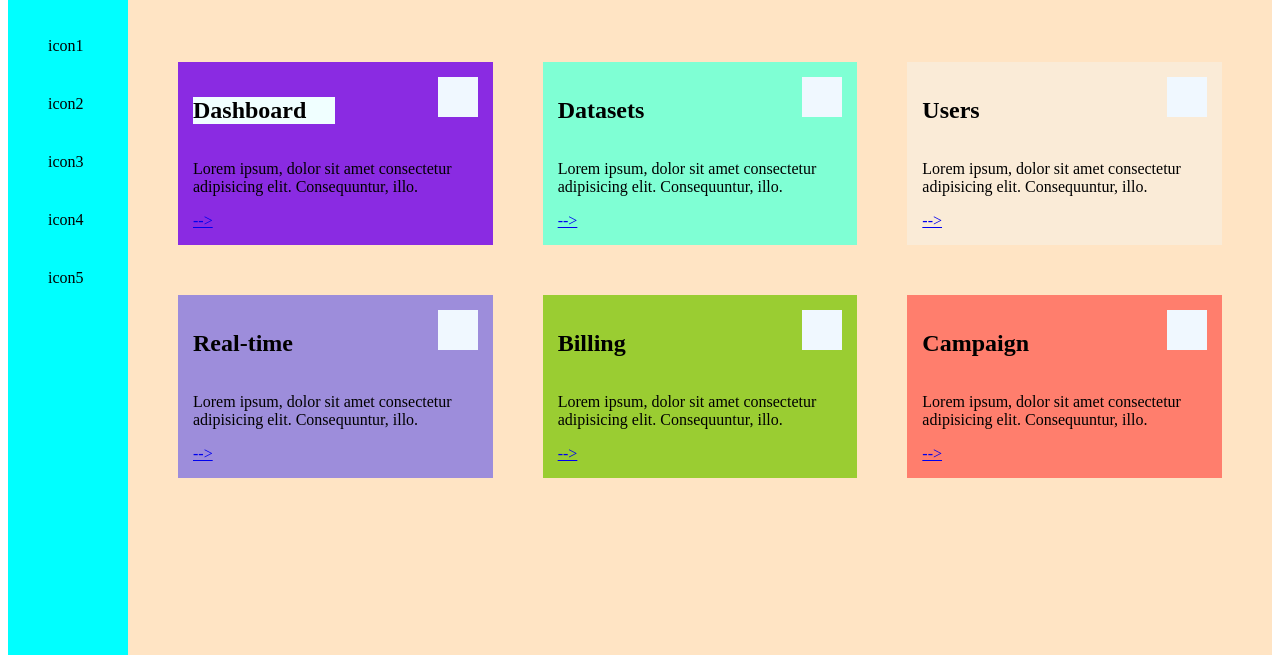
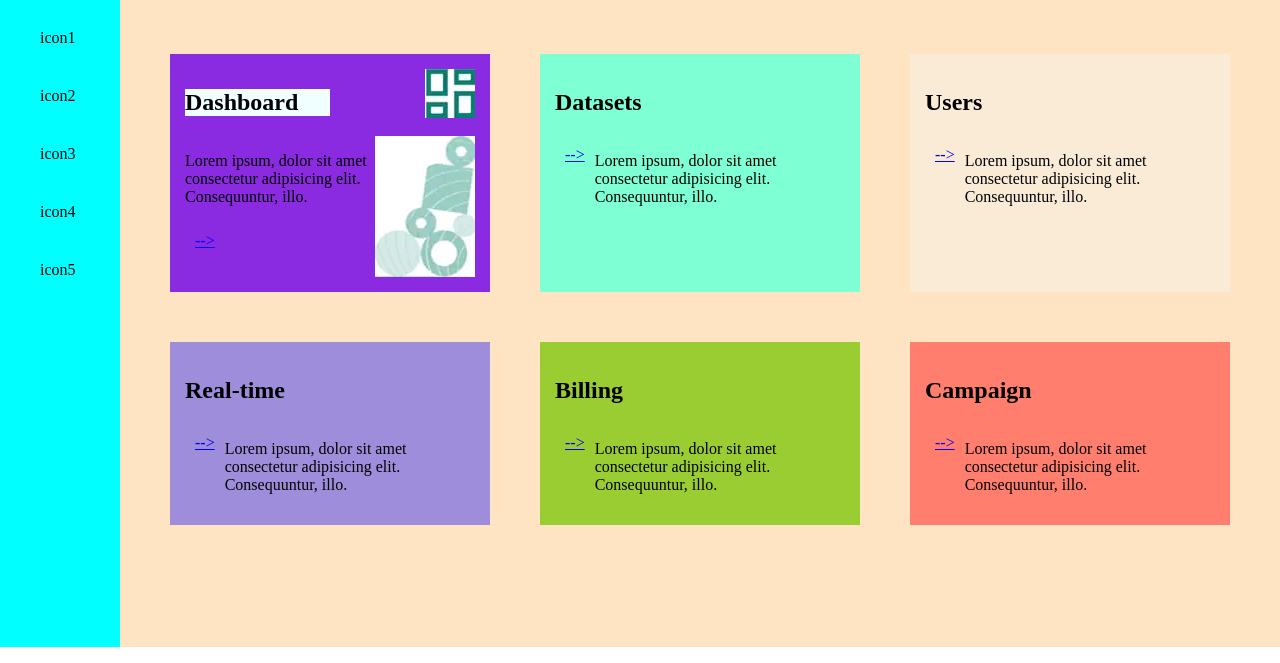
Before and after one commit to konoto1/html-navigation-home, a website: page index.html in a window 1280 px wide. Shown: the part 153-816 px from the top of the page. Drawn offline with Linux system fonts and the light colour scheme.

Commit message:
papildytas

```diff
--- a/css/main.css
+++ b/css/main.css
@@ -2,6 +2,7 @@
     box-sizing: border-box;
 }
 body {
+    margin: 0;
     display: grid;
     min-height: 100vh;
     grid-template-columns: 120px 1fr;
@@ -35,14 +36,16 @@ h2 {
 
 p {
     display: inline-block;
+    width: 65%;
 }
 
 img {
     float: right;
-    padding: 20px;
     background-color: aliceblue;
 }
 
 a {
     display: inline-block;
+    float: left;
+    margin: 10px;
 }
--- a/index.html
+++ b/index.html
@@ -23,8 +23,9 @@
         <div>
             <div style="background-color: blueviolet;">
                 <h2 style="background-color: azure;">Dashboard</h2>
-                <img src="" alt="">
+                <img src="./img/top_icon.webp" alt="">
                 <p>Lorem ipsum, dolor sit amet consectetur adipisicing elit. Consequuntur, illo.</p>
+                <img src="./img/bot_icon.webp" alt="">
                 <a href="#"> --> </a>
             </div>
             <div style="background-color:aquamarine;">
```
Also changed, not shown: img/bot_icon.webp (added), img/top_icon.webp (added).
